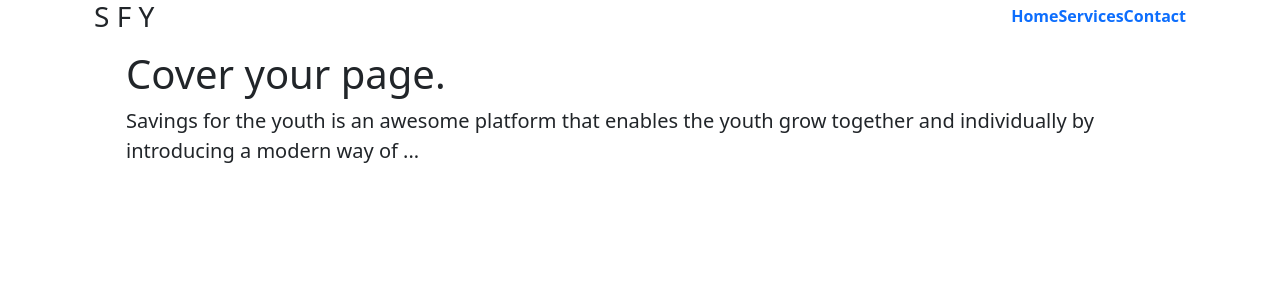
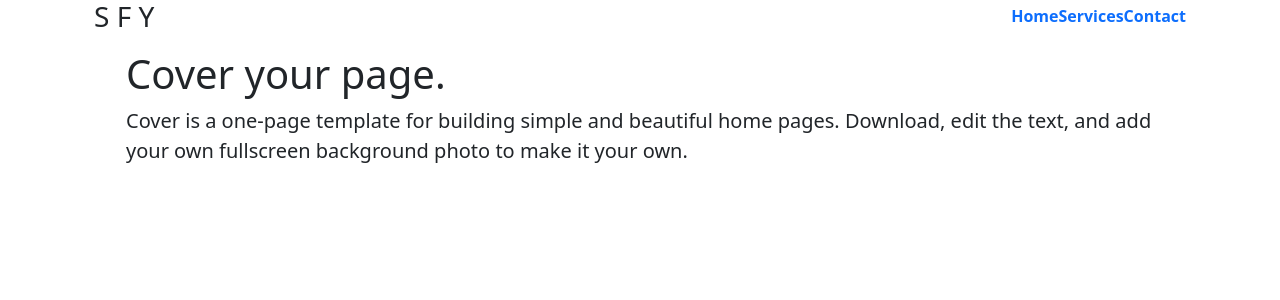
Before and after one commit to Gracee-dev/savingsfortheyouth, an Angular app in the folder savingsfortheyouth/: page /home in a window 1280 px wide. Shown: the top 300 px of the page. Built offline with nearby package versions, Linux system fonts and the light colour scheme.

Commit message:
Initial commit

```diff
--- a/savingsfortheyouth/src/app/components/home/home.component.html
+++ b/savingsfortheyouth/src/app/components/home/home.component.html
@@ -1,22 +1,13 @@
 <div class="cover-container d-flex w-100 h-100 p-3 mx-auto flex-column">
-  <section class="px-3">
+  <main class="px-3">
     <h1>Cover your page.</h1>
+    <p class="lead">Cover is a one-page template for building simple and beautiful home pages. Download, edit the text, and add your own fullscreen background photo to make it your own.</p>
     <p class="lead">
-      Savings for the youth is an awesome platform that enables the youth grow
-      together and individually by introducing a modern way of ...
+      <a href="#" class="btn btn-lg btn-secondary fw-bold border-white bg-white">Learn more</a>
     </p>
-    <p class="lead">
-      <a href="#" class="btn btn-lg btn-secondary fw-bold border-white bg-white"
-        >Learn more</a
-      >
-    </p>
-  </section>
+  </main>
 
-  <!-- <footer class="mt-auto text-white-50">
-      <p>
-        Cover template for
-        <a href="https://getbootstrap.com/" class="text-white">Bootstrap</a>, by
-        <a href="https://twitter.com/mdo" class="text-white">@mdo</a>.
-      </p>
-    </footer> -->
+  <footer class="mt-auto text-white-50">
+    <p>Cover template for <a href="https://getbootstrap.com/" class="text-white">Bootstrap</a>, by <a href="https://twitter.com/mdo" class="text-white">@mdo</a>.</p>
+  </footer>
 </div>
```
